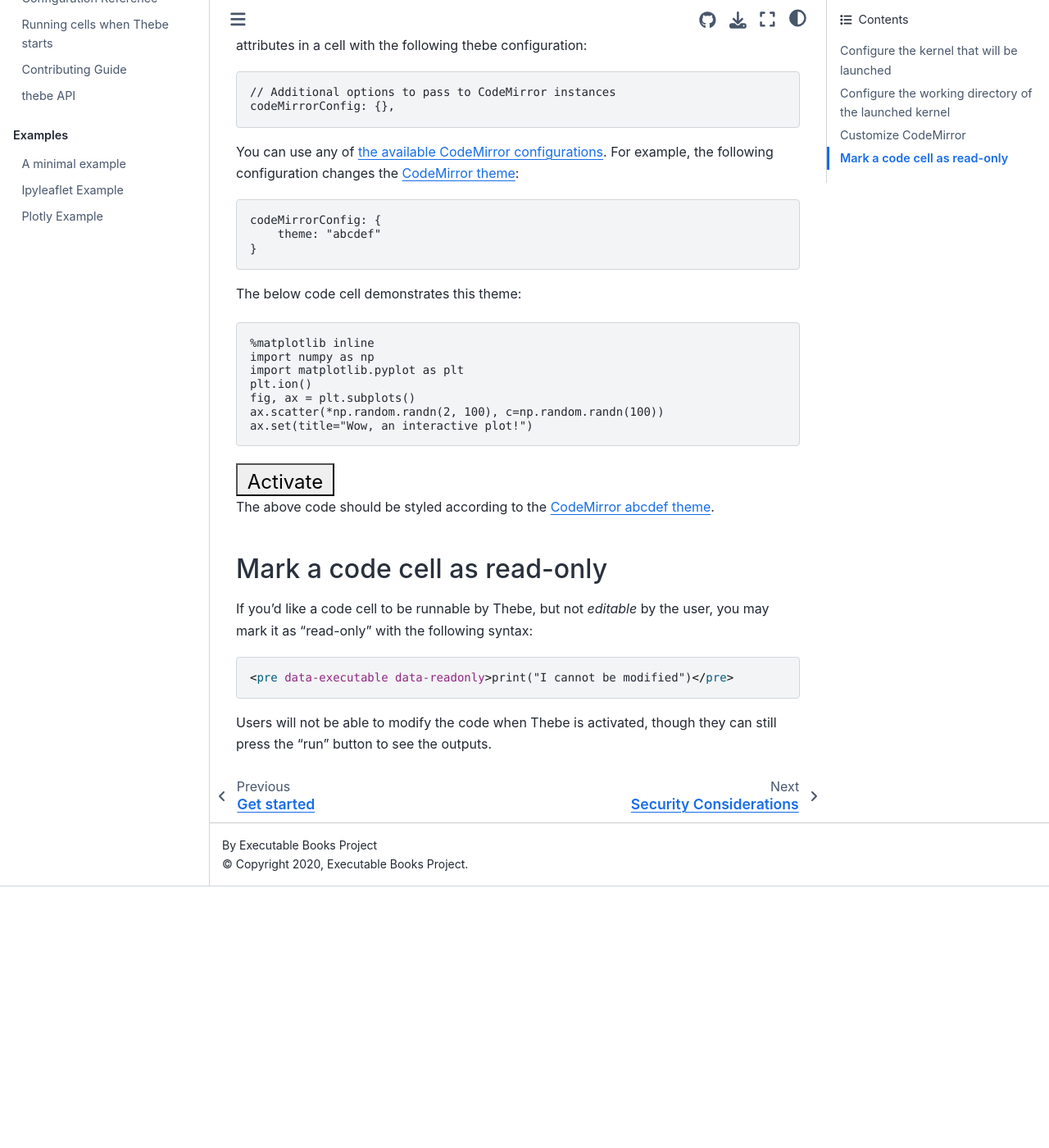
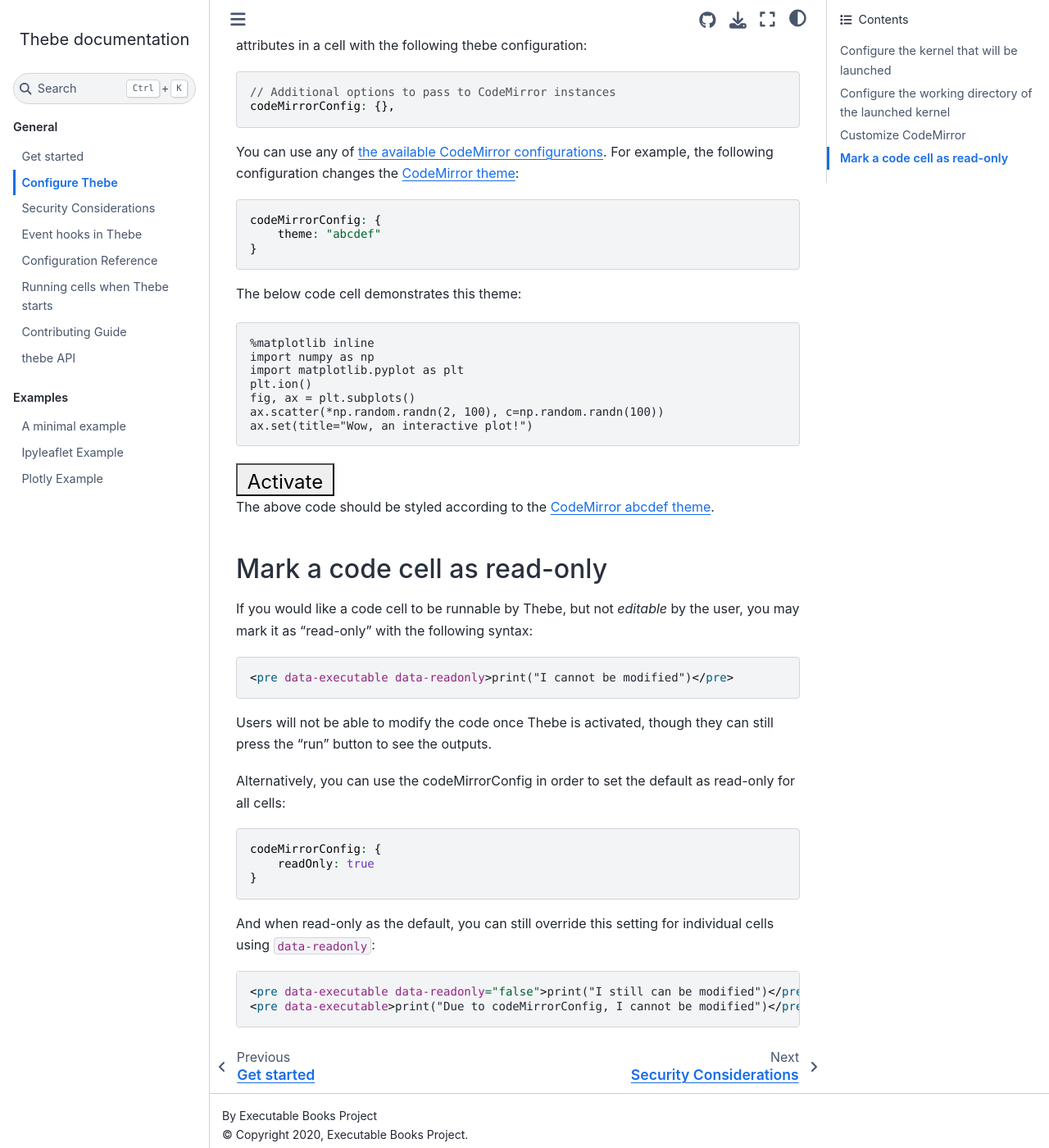
Before and after one commit to jupyter-book/thebe, a Sphinx documentation site: the page built from docs/configure.rst, in a window 1280 px wide and 1400 px high, scrolled down 1704 px. Shown: the whole window at 82% size. Built offline with Sphinx 7.4.7 and the Sphinx Book theme 1.1.4, drawn with Linux system fonts in a browser that asks for light colours; comment, search, counter and statistics services are not loaded; before the commit the page ends 2785 px from its top, so only the background shows below that.

Commit message:
Added language about read-only codeMirror default.
Due to the higher complexity of this scenario, I need others to look this over and ensure it is straight forward and understandable.

```diff
--- a/docs/configure.rst
+++ b/docs/configure.rst
@@ -82,7 +82,7 @@
 It has a number of configuration options, such as theming and syntax highlighting.
 You can edit all of these attributes in a cell with the following thebe configuration:
 
-.. code:: html
+.. code:: javascript
 
 
    // Additional options to pass to CodeMirror instances
@@ -91,7 +91,7 @@
 You can use any of `the available CodeMirror configurations <https://codemirror.net/doc/manual.html#config>`_.
 For example, the following configuration changes the `CodeMirror theme <https://codemirror.net/theme/>`_:
 
-.. code:: html
+.. code:: javascript
 
    codeMirrorConfig: {
        theme: "abcdef"
@@ -139,12 +139,27 @@
 Mark a code cell as read-only
 =============================
 
-If you'd like a code cell to be runnable by Thebe, but not *editable* by the user, you
+If you would like a code cell to be runnable by Thebe, but not *editable* by the user, you
 may mark it as "read-only" with the following syntax:
 
 .. code-block:: html
 
    <pre data-executable data-readonly>print("I cannot be modified")</pre>
 
-Users will not be able to modify the code when Thebe is activated, though they can still
+Users will not be able to modify the code once Thebe is activated, though they can still
 press the "run" button to see the outputs.
+
+Alternatively, you can use the codeMirrorConfig in order to set the default as read-only for all cells:
+
+.. code:: javascript
+
+   codeMirrorConfig: {
+       readOnly: true
+   }
+
+And when read-only as the default, you can still override this setting for individual cells using `data-readonly`:
+
+.. code-block:: html
+
+   <pre data-executable data-readonly="false">print("I still can be modified")</pre>
+   <pre data-executable>print("Due to codeMirrorConfig, I cannot be modified")</pre>
```
